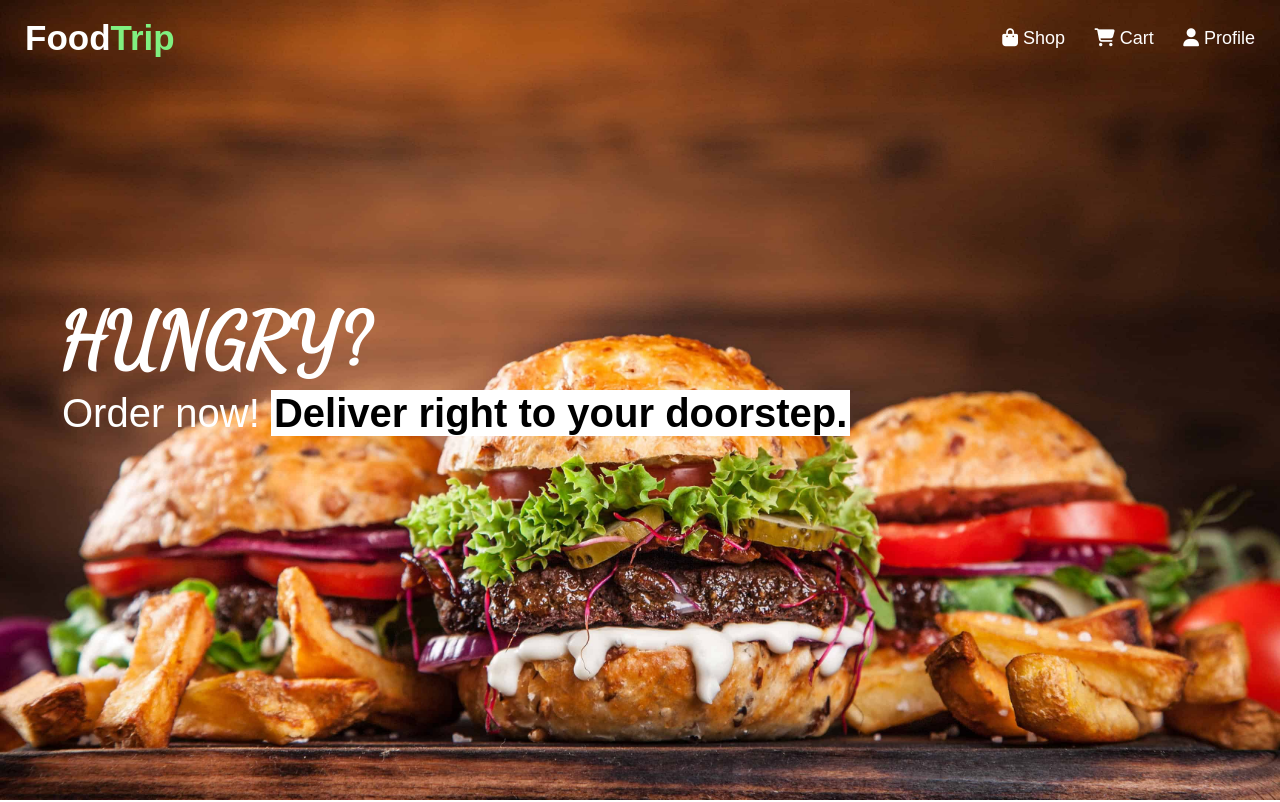
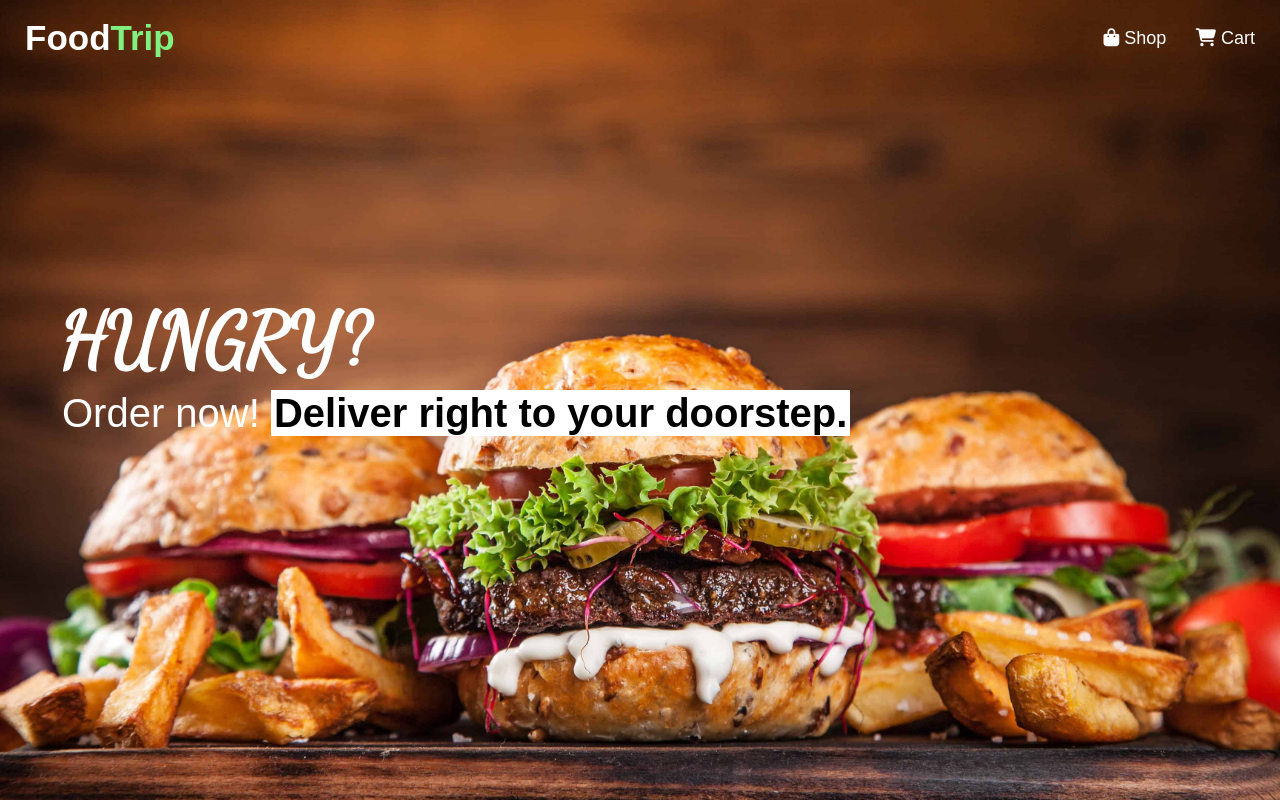
Before and after one commit to Vaughn24/FoodTrip_App, a website: page index.html in a window 1280 px wide. Shown: the top 802 px of the page. Drawn offline with Linux system fonts and the light colour scheme.

Commit message:
Minor Changes

```diff
--- a/index.html
+++ b/index.html
@@ -6,7 +6,6 @@
         <title>Food Delivery System</title>
         <link rel="stylesheet" href="style.css">
         <script src="https://kit.fontawesome.com/a076d05399.js"></script>
-        <!-- <script src="https://code.jquery.com/jquery-3.5.1.min.js"></script> -->
     </head>
     <body>
         <div class="navbar">
@@ -15,7 +14,6 @@
                 <ul class="menu">
                     <li><a onclick="jumpToMainShop()"><i class="fa fa-shopping-bag"></i> Shop</i></a></li>
                     <li><a onclick="jumpToCart()"><i class="fa fa-shopping-cart"></i> Cart</i></a></li>
-                    <li><a href="#"><i class="fa fa-user"></i> Profile</i></a></li>
 
                 </ul>
             </div>
@@ -26,7 +24,6 @@
         <section class="home" id="home">
             <div class="max-width">
                 <div class="home-content">
-                    <!-- <div class="text-1">Welcome Customers!</div> -->
                     <div class="text-2"><span>HUNGRY?</span></div>
                     <div class="text-3">Order now! <span> Deliver right to your doorstep.</span></div>
                 </div>
--- a/style.css
+++ b/style.css
@@ -1,7 +1,5 @@
 @import url('https://fonts.googleapis.com/css2?family=Dancing+Script&display=swap');
 @import url('https://fonts.googleapis.com/css2?family=Pacifico&display=swap');
-
-
 *{
     margin: 0;
     padding: 0;
@@ -10,11 +8,6 @@
 
 }
 
-/* Delete this after */
-html{
-    height: 3000px;
-}
-/*----------------- */
 .max-width{
     max-width: 1400px;
     padding: 0 80 px;
@@ -60,6 +53,7 @@ html{
     font-weight: 500;
     margin-left: 25px;
     transition: color 0.3s ease;
+    cursor: default;
 }
 .navbar .menu li a:hover{
     color: rgb(128, 240, 128);
@@ -125,7 +119,6 @@ html{
 .shop{
     display: flex;
     background-color: white;
-    /* height: 10vh; */
     color: black;
     min-height: 500px;
     font-family: Arial, Helvetica, sans-serif
@@ -249,13 +242,6 @@ html{
 .price{
     flex: 2;
 }
-
-/* img{
-    margin-top: 20px;
-    display: inline-flex;
-    flex-wrap: wrap;
-    justify-content: space-between;
-} */
 
 h1{
     font-size: 30px;
```
Also changed, not shown: app.js (+0 -19 lines).
